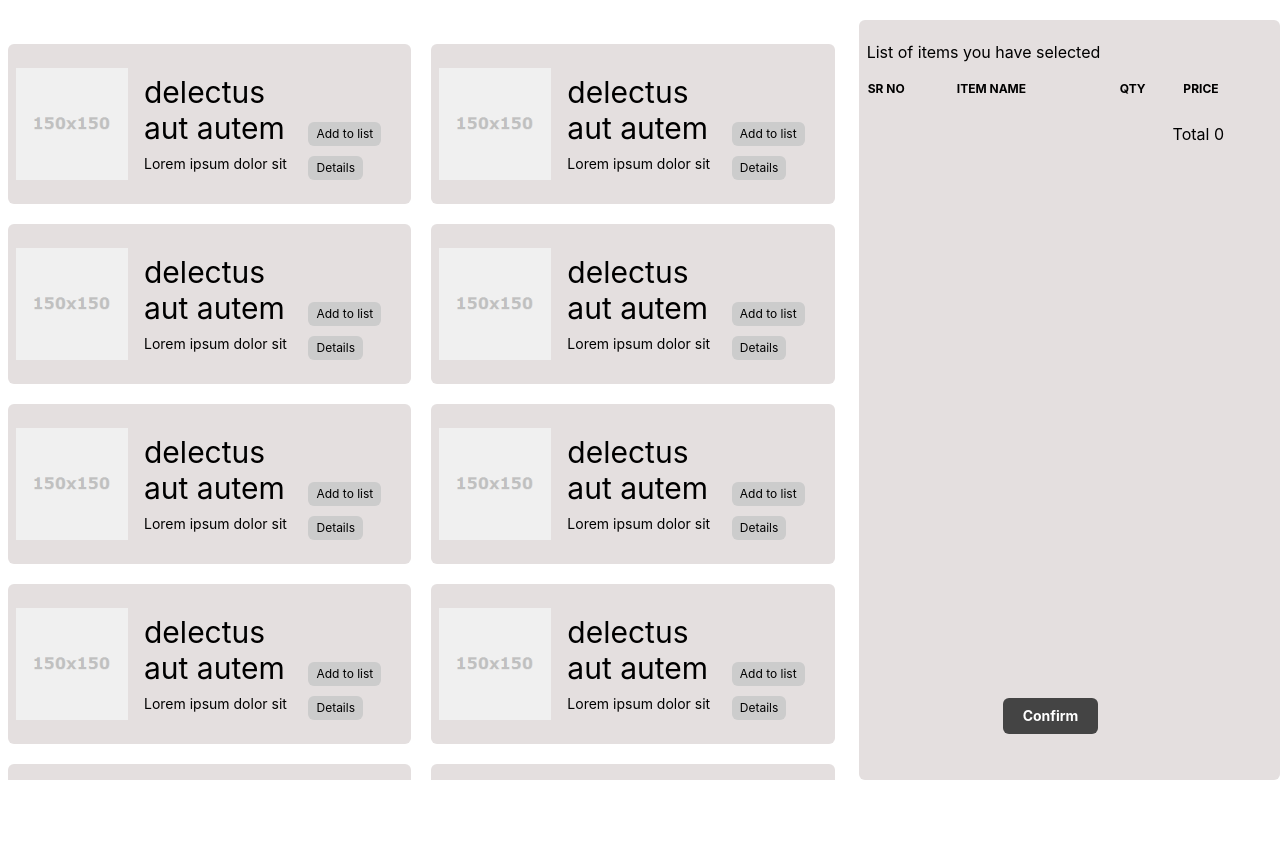
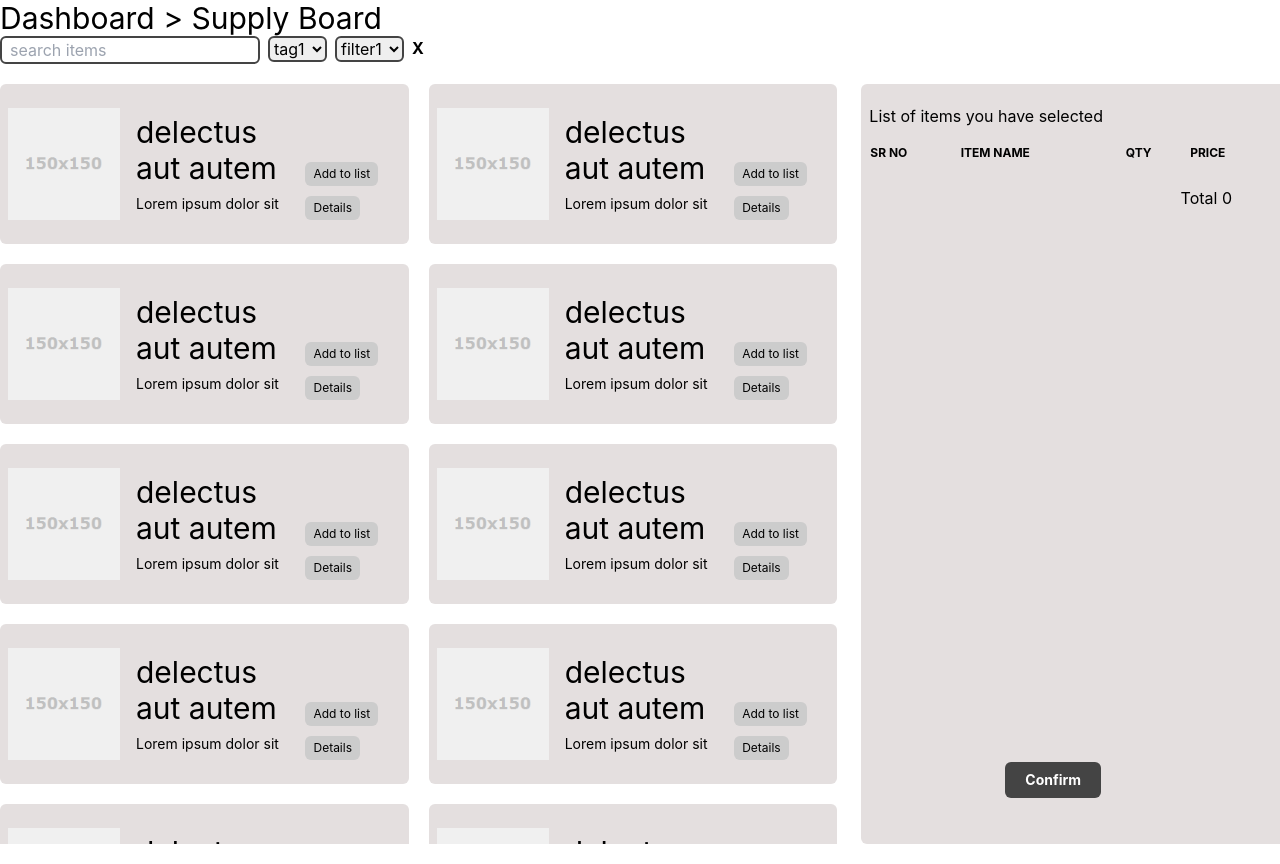
Before and after one commit to mallick-portfolio/redux-shopping-cart, a React (Create React App) app: page / in a window 1280 px wide. Before the commit the page ends 800 px from the top, so only its background shows below. Built offline with nearby package versions, Linux system fonts and the light colour scheme.

Commit message:
added header breadcome with select option

```diff
--- a/public/index.html
+++ b/public/index.html
@@ -39,5 +39,6 @@
       To begin the development, run `npm start` or `yarn start`.
       To create a production bundle, use `npm run build` or `yarn build`.
     -->
+    <link href="https://fonts.googleapis.com/css?family=Montserrat:400,100,700|Roboto:400,100,700" rel="stylesheet">
   </body>
 </html>
--- a/src/App.js
+++ b/src/App.js
@@ -1,15 +1,76 @@
+import { useState } from "react";
 import "./App.css";
 import CartItems from "./components/CartItems.jsx";
 import Products from "./components/Products.jsx";
 
 function App() {
+  const [tags, setTags] = useState(null);
+  const [filter, setFilter] = useState([]);
   return (
-    <div className="flex bg-white overflow-hidden justify-between container px-2  mx-auto h-screen py-5">
-      <div className="w-4/6">
-        <Products />
+    <div className="container mx-auto">
+      <h3 className="text-3xl">Dashboard {">"} Supply Board</h3>
+      <div className="flex">
+        <div>
+          <input
+            className="outline-none border-2 border-[#444] rounded-md pl-2"
+            type="text"
+            placeholder="search items"
+          />
+        </div>
+        <div className="">
+          <select
+            onChange={(e) => setTags(e.target.value)}
+            name=""
+            id=""
+            className="ml-2 border-2 border-[#444] rounded-md outline-none"
+          >
+            <option value="tag1">tag1</option>
+            <option value="tag2">tag2</option>
+            <option value="tag3">tag3</option>
+            <option value="tag4">tag4</option>
+            <option value="tag5">tag5</option>
+          </select>
+        </div>
+        <div className="">
+          <select
+            onChange={(e) => setFilter(e.target.value)}
+            name=""
+            id=""
+            className="ml-2 border-2 border-[#444] rounded-md outline-none"
+          >
+            <option value="filter1">filter1</option>
+            <option value="filter2">filter2</option>
+            <option value="filter3">filter3</option>
+            <option value="filter4">filter4</option>
+            <option value="filter5">filter5</option>
+          </select>
+        </div>
+        <div className="ml-2">
+          {tags && (
+            <span className="mr-3">
+              {tags}{" "}
+              <button onClick={() => setTags("")} className="font-bold">
+                X
+              </button>
+            </span>
+          )}
+          {filter && (
+            <span>
+              {filter}{" "}
+              <button onClick={() => setFilter("")} className="font-bold">
+                X
+              </button>
+            </span>
+          )}
+        </div>
       </div>
-      <div className="w-2/6">
-        <CartItems />
+      <div className="flex bg-white overflow-hidden justify-between py-5 h-screen">
+        <div className="w-4/6">
+          <Products />
+        </div>
+        <div className="w-2/6">
+          <CartItems />
+        </div>
       </div>
     </div>
   );
--- a/src/components/CartItems.jsx
+++ b/src/components/CartItems.jsx
@@ -1,13 +1,31 @@
-import React, { useState } from "react";
+import React, { useEffect, useRef, useState } from "react";
 import CartRow from "./CartRow.jsx";
 import { useSelector } from "react-redux";
 import ConfirmModal from "./ConfirmModal.jsx";
+import SupplyModal from "./SupplyModal.jsx";
 const CartItems = () => {
   const [show, setShow] = useState(false);
+  const [modal, setModal] = useState(false);
+  const wrapperRef = useRef(null);
+  useEffect(() => {
+    document.addEventListener("click", handleClickOutside, false);
+    return () => {
+      document.removeEventListener("click", handleClickOutside, false);
+    };
+  }, []);
+  const handleClickOutside = (event) => {
+    if (wrapperRef.current && !wrapperRef.current.contains(event.target)) {
+      setShow(false);
+    }
+  };
+
   const carts = useSelector((state) => state.cart.cart);
   return (
     <>
-      <div className="w-full relative bg-[#e4dfdf] rounded-md ml-2 px-2 pt-5 h-full mb-12">
+      <div
+        ref={wrapperRef}
+        className="w-full relative bg-[#e4dfdf] rounded-md ml-2 px-2 pt-5 h-full mb-12"
+      >
         <h4>List of items you have selected</h4>
 
         <div className="mt-4">
@@ -50,7 +68,13 @@ const CartItems = () => {
           </button>
         </div>
       </div>
-      <ConfirmModal carts={carts} show={show} setShow={setShow} />
+      <SupplyModal modal={modal} />
+      <ConfirmModal
+        carts={carts}
+        show={show}
+        setShow={setShow}
+        setModal={setModal}
+      />
     </>
   );
 };
--- a/src/components/ConfirmModal.jsx
+++ b/src/components/ConfirmModal.jsx
@@ -1,6 +1,14 @@
 import React from "react";
 import { RiErrorWarningLine } from "react-icons/ri";
-const ConfirmModal = ({ show, setShow, carts }) => {
+import { useDispatch } from "react-redux";
+import { confirmOrder } from "../redux/cart/cartSlice.js";
+const ConfirmModal = ({ show, setShow, carts, setModal }) => {
+  const dispatch = useDispatch();
+  const doneOrder = () => {
+    dispatch(confirmOrder());
+    setModal(true);
+  };
+
   return (
     <div
       className={`bg-gray-500  text-white rounded-lg w-[450px] md:max-w-md md:mx-auto p-4  mb-4 mx-4 absolute top-1/2 left-1/2 -translate-x-1/2 -translate-y-1/2 ${
@@ -50,7 +58,10 @@ const ConfirmModal = ({ show, setShow, carts }) => {
             >
               Cancel
             </button>
-            <button className="px-2 py-1 rounded-lg  font-semibold text-sm mt-4 bg-[#444]">
+            <button
+              onClick={doneOrder}
+              className="px-2 py-1 rounded-lg  font-semibold text-sm mt-4 bg-[#444]"
+            >
               Confirm
             </button>
           </div>
--- a/src/components/Products.jsx
+++ b/src/components/Products.jsx
@@ -13,7 +13,7 @@ const Products = () =>{
 
 
   return (
-    <div className="grid grid-cols-2 gap-5 h-full py-6 overflow-y-auto product-scroll pr-4">
+    <div className="grid grid-cols-2 gap-5 h-full overflow-y-auto product-scroll pr-4">
       {products.map((product) => (
         <ProductCart key={product.id} product={product}  />
       ))}
--- /dev/null
+++ b/src/components/SupplyModal.jsx
@@ -0,0 +1,21 @@
+import React from "react";
+import { FiCheckCircle } from "react-icons/fi";
+const SupplyModal = ({ modal }) => {
+
+  return (
+    <div
+      className={`bg-gray-500  text-white rounded-lg w-[400px] md:max-w-md md:mx-auto p-4  mb-4 mx-4 absolute top-1/2 left-1/2 -translate-x-1/2 -translate-y-1/2 ${
+        modal ? "block" : "hidden"
+      }`}
+    >
+      <div className="mt-4 md:mt-0 md:ml-6 text-center">
+        <div>
+          <FiCheckCircle className="font-bold text-5xl ml-36 mb-4" />
+          <p>Supply request confirm</p>
+        </div>
+      </div>
+    </div>
+  );
+};
+
+export default SupplyModal;
--- a/src/redux/cart/cartSlice.js
+++ b/src/redux/cart/cartSlice.js
@@ -41,9 +41,12 @@ export const cartSlice = createSlice({
       const updatedItem = state.cart.filter((c) => c.id !== action.payload);
       state.cart = updatedItem;
     },
+    confirmOrder: (state) => {
+      state.cart = [];
+    },
   },
 });
-export const { addItem, incrementQty, decrementQty, removeItem } =
+export const { addItem, incrementQty, decrementQty, removeItem, confirmOrder } =
   cartSlice.actions;
 
 export default cartSlice.reducer;
```
